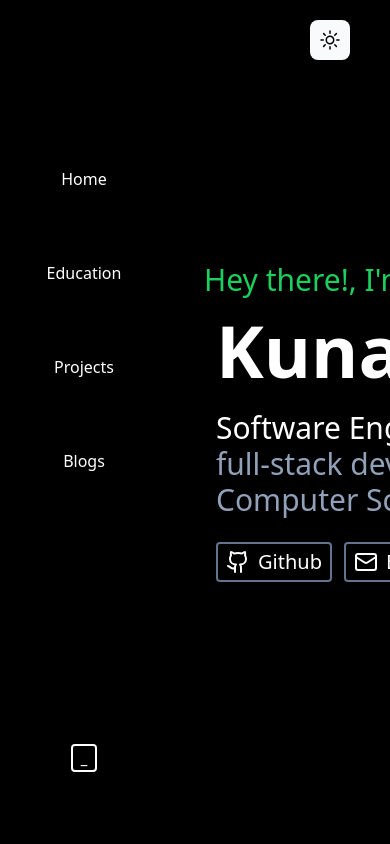
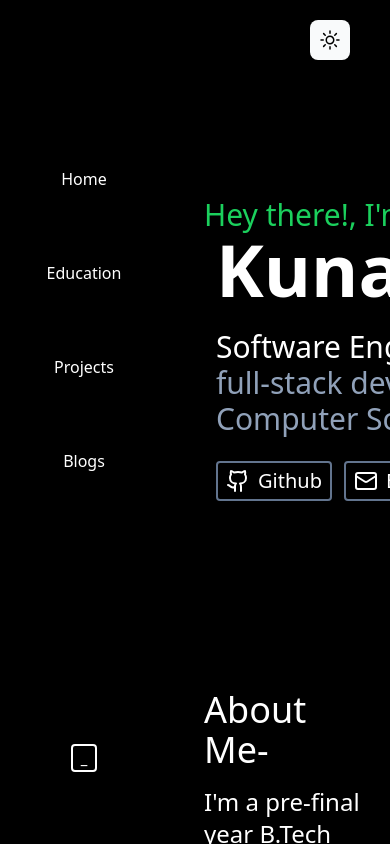
Before and after one commit to kunal-rathore-111/Portfolio_React-v1, a React (Vite) app: page / in a window 390 px wide. Built offline with nearby package versions, Linux system fonts and the light colour scheme.

Commit message:
working on about

```diff
--- a/src/componenets/Header/nav.jsx
+++ b/src/componenets/Header/nav.jsx
@@ -1,22 +1,10 @@
 
 
 import { useState } from "react"
-import { Link } from "react-router-dom";
-
-
-import { HomeIcon, ProjectIcon, EducationIcon, BlogIcon } from "../../assets/icons/sideBarIcon";
-
+import { NavComps } from "./navComps";
 export const Nav = () => {
 
     const [toogle, setToggle] = useState(true);
-
-
-    const navItems = [
-        { to: "/", label: "Home", Icon: HomeIcon },
-        { to: "/", label: "Education", Icon: EducationIcon },
-        { to: "/", label: "Projects", Icon: ProjectIcon },
-        { to: "/", label: "Blogs", Icon: BlogIcon }
-    ]
 
     return <nav className={`h-screen bg-white-400 dark:bg-black dark:text-white transition-all duration-1000  ${toogle ? "w-18" : "w-40"} pl-2
         flex flex-col items-center justify-between`}
@@ -24,12 +12,9 @@ export const Nav = () => {
         onMouseLeave={() => setToggle(true)}>
 
         <div className="h-80 w-full mt-40 flex flex-col gap-14 items-center">
-            {navItems.map(({ to, label, Icon }) => {
-                return <Link to={to} className="flex w-22 h-12 items-center justify-center gap-2">
-                    {toogle ? <Icon /> : <span>{label}</span>}
-                </Link>
-            })}
+            <NavComps toogle={toogle} />
         </div>
+
         <span className="border-2 rounded px-2 mb-18 mx-1">
             <b>{toogle ? "." : "_"}</b>
         </span>
--- /dev/null
+++ b/src/componenets/Header/navComps.jsx
@@ -0,0 +1,22 @@
+
+import { Link } from "react-router-dom";
+
+import { HomeIcon, ProjectIcon, EducationIcon, BlogIcon } from "../../assets/icons/sideBarIcon";
+
+const navItems = [
+    { to: "/", label: "Home", Icon: HomeIcon },
+    { to: "/", label: "Education", Icon: EducationIcon },
+    { to: "/", label: "Projects", Icon: ProjectIcon },
+    { to: "/", label: "Blogs", Icon: BlogIcon }
+]
+export const NavComps = ({ toogle }) => {
+    return (<>
+        {
+            navItems.map(({ to, label, Icon }) => {
+                return <Link to={to} className="flex w-22 h-12 items-center justify-center gap-2">
+                    {toogle ? <Icon /> : <span>{label}</span>}
+                </Link>
+            })
+        }
+    </>)
+}
--- a/src/componenets/Main/home/home.jsx
+++ b/src/componenets/Main/home/home.jsx
@@ -5,7 +5,6 @@ import "../../../assets/styles/prism-holi-theme.css"
 
 import "prismjs/components/prism-javascript"; // importing language
 import { useEffect } from "react";
-import { ContactDiv } from "../../contactSection";
 
 import { Linkedin, Github, Mail } from "lucide-react";
 
@@ -30,9 +29,9 @@ const codeString = `const Profile = {
 
 
 const Contact = [
-    { title: "Github", icon: <Github />, link: 'www.g.com' },
-    { title: "Email", icon: <Mail />, link: 'www.g.com' },
-    { title: "Linkdin", icon: <Linkedin />, link: 'www.g.com' }
+    { title: "Github", icon: <Github />, navigateLink: 'https://github.com/Kunal-Rathore-5' },
+    { title: "Email", icon: <Mail />, navigateLink: 'https://mail.google.com/mail/?view=cm&fs=1&to=kunalworkspace111@gmail.com' },
+    { title: "Linkdin", icon: <Linkedin />, navigateLink: '' }
 ]
 
 
@@ -44,34 +43,19 @@ export const HomePage = () => {
     }, []);
 
     return (
-        // main div of the home page/landing
-        <div className="h-screen flex flex-col justify-center mx-11">
+        <div className="h-screen flex flex-col mt-26 ml-11 mr-14 gap-24 ">
+            <div >
 
                 {/* first section which will shown on landing */}
                 <section className="flex flex-row  items-center justify-between" >
 
                     {/* left part for greeting and name */}
-                <div className="flex flex-col justify-center my-18 h-full gap-4 ">
-                    <div >
-                        <h1 className="text-3xl md:text-4xl font-[300]
-                        text-[#4B0096] dark:text-[#1BD05D]" >Hey there!, I'm-
-                        </h1>
-                    </div>
-                    <div className="pl-3 flex flex-col gap-6 w-[600px]">
-                        <h1 className="text-7xl md:text-[150px] font-[600]" >Kunal Rathore </h1>
-                        <p className="text-3xl font-[400]">
-                            Software Engineer Student.
-                            <span className="text-gray-600 dark:text-slate-400 font-[300]"> A self-taught full-stack developer with an
-                                interest in Computer Science.</span>
-                        </p>
-                        <div className="flex gap-3">
-                            {Contact.map((d) => { return <ContactDiv title={d.title} icon={d.icon} /> })}
-                        </div>
-                    </div>
+                    <div className="flex flex-col justify-center  h-full gap-4 ">
+                        <GreetComp />
                     </div>
 
-                {/* code themed my info */}
-                <div className="bg-gradient-to-r from-purple-400 via-violet-400 to-pink-400 p-1 rounded-xl mr-12 w-[300px] md:w-auto">
+                    {/* right part, code themed my info */}
+                    <div className="bg-gradient-to-r from-purple-400 via-violet-400 to-pink-400 p-1 rounded-xl w-[300px] md:w-auto">
                         <pre className="!m-0">
                             <code className="language-javascript">
                                 {codeString}
@@ -79,6 +63,73 @@ export const HomePage = () => {
                         </pre>
                     </div>
                 </section >
+                {/* first section which will shown on landing */}
             </div >
+            <section className="flex flex-row  items-center justify-between" >
+
+                {/* left part for greeting and name */}
+                <div className="flex flex-col justify-center  gap-4 ">
+                    <span className="text-4xl font-extralight">About Me- </span>
+                    <span className="text-2xl">
+                        <p>
+                            I'm a pre-final year B.Tech student specializing in Information Technology, passionate about solving real-world problems through technology. With a strong foundation in programming, data structures, and web development, I'm continuously exploring new technologies and working on projects that challenge me to grow.
+                        </p>
+                        <br />
+                        <p> Currently honing my skills in [your current focus areas, e.g., full-stack development, cloud computing, or machine learning], I'm actively looking for internship opportunities to apply my knowledge in real-world scenarios and contribute to impactful projects. I thrive in collaborative environments, enjoy learning from others, and am eager to take on challenges that push my boundaries.</p>
+                        <br />
+                        <p>
+                            When I’m not coding, you’ll find me exploring tech blogs, participating in hackathons, or experimenting with side projects.
+                        </p>
+                    </span>
+                </div>
+            </section >
+        </div>
     )
 }
+
+
+const GreetComp = () => {
+    return <div>
+        <h1 className="text-3xl md:text-4xl font-[300]
+                text-[#4B0096] dark:text-[#1BD05D]" >Hey there!, I'm-
+        </h1>
+
+        <div className="pl-3 flex flex-col gap-6 w-[600px]">
+            <h1 className="text-7xl md:text-[150px] font-[600]" >Kunal Rathore
+            </h1>
+            <DiscComp />
+            <div className="flex gap-3">
+                <ContactComps />
+            </div>
+        </div>
+    </div>
+}
+
+const DiscComp = () => {
+    return <p className="text-3xl font-[400]">
+        Software Engineer Student.
+        <span className="text-gray-600 dark:text-slate-400 font-[300]"> A self-taught full-stack developer with an
+            interest in Computer Science.</span>
+    </p>
+
+}
+
+const ContactComps = () => {
+    return <>
+        {Contact.map((d) => { return <ContactDiv title={d.title} icon={d.icon} navigateLink={d.navigateLink} /> })}
+    </>
+}
+
+const ContactDiv = (props) => {
+    return (
+        <a href={props.navigateLink} target="_blank">
+            <span
+                className="text-xl font-light  border-2 border-slate-500 py-1 px-2 rounded cursor-pointer flex gap-2 items-center">
+
+                {props.icon ? props.icon : ""}
+                <span>{props?.title}</span>
+
+            </span>
+        </a>
+    )
+}
--- a/src/componenets/contactSection.jsx
+++ /dev/null
@@ -1,16 +0,0 @@
-
-
-export const ContactDiv = (props) => {
-
-
-    return (
-        <span
-            className="text-xl  border-2 border-slate-500 py-1 px-2 rounded cursor-pointer flex gap-2 items-center"
-        >
-            {props.icon ? props.icon : ""}
-            <span>{props?.title}</span>
-
-        </span>
-
-    )
-}
```
Lines whose indentation alone changed are shown as unchanged.
